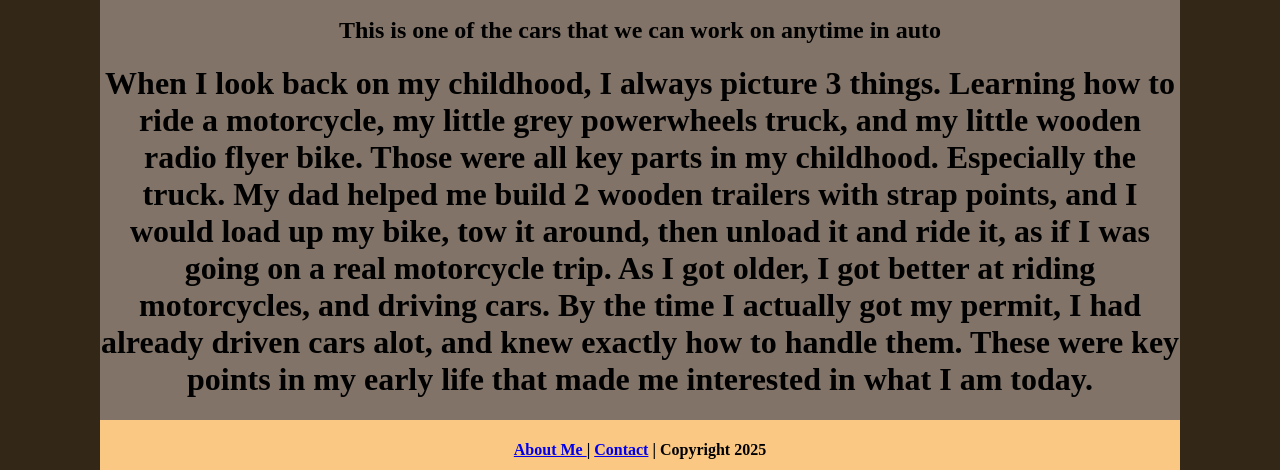
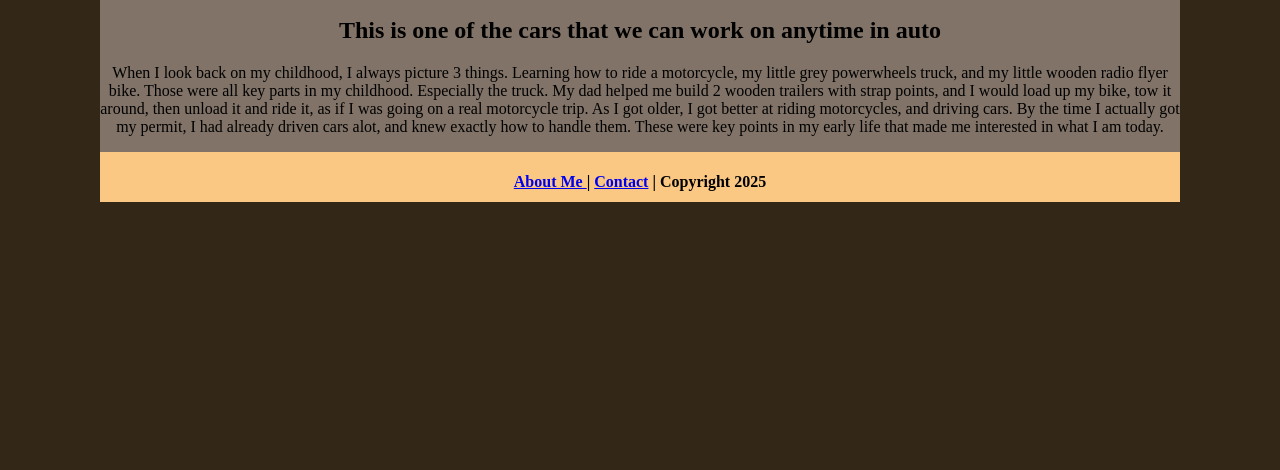
Before and after one commit to Davidbrewer495/ecsportfolio, a plain HTML site: page cars/index.html in a window 1280 px wide. Shown: the part 1051-1521 px from the top of the page. After the commit the page ends 1253 px from the top, so only its background shows below. Drawn offline with Linux system fonts and the light colour scheme.

Commit message:
Update index.html

```diff
--- a/cars/index.html
+++ b/cars/index.html
@@ -25,12 +25,12 @@
 	   <p>______________________________________________________________________________________________________________________________</p>
 	   <h2>This is one of the cars that we can work on anytime in auto</h2>
 
-	   <h1>When I look back on my childhood, I always picture 3 things. Learning how to ride a motorcycle, my
+	   <p>When I look back on my childhood, I always picture 3 things. Learning how to ride a motorcycle, my
 	   little grey powerwheels truck, and my little wooden radio flyer bike. Those were all key parts in my childhood.
 	   Especially the truck. My dad helped me build 2 wooden trailers with strap points, and I would load up my bike,
 	   tow it around, then unload it and ride it, as if I was going on a real motorcycle trip. As I got older, I got better
 	   at riding motorcycles, and driving cars. By the time I actually got my permit, I had already driven cars alot, and
-	   knew exactly how to handle them. These were key points in my early life that made me interested in what I am today.</h1>
+	   knew exactly how to handle them. These were key points in my early life that made me interested in what I am today.</p>
   </div>
   <div class="footer">
     <h4><a href="../aboutme.html"> About Me </a> | <a href="mailto:9606842@graniteschools.org">Contact</a> | Copyright 2025</h4>
```
